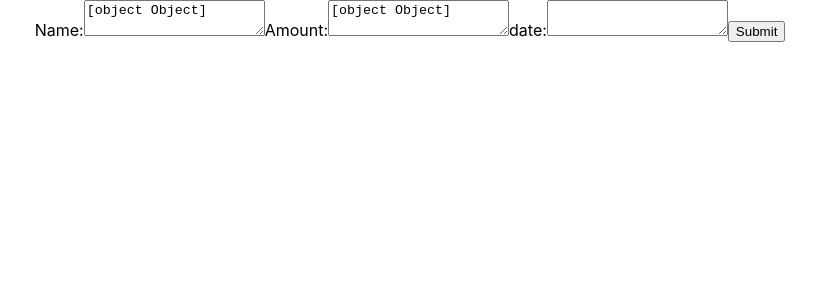
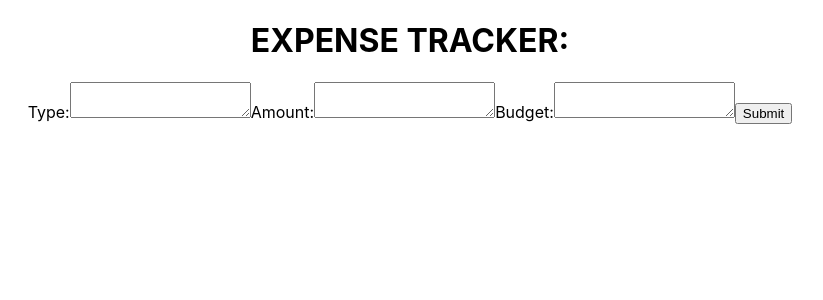
Before and after one commit to beninada/react_app, a React (Create React App) app: page /expenses in a window 1280 px wide. Shown: the top 300 px of the page, without its empty margins (230-1053 px from the left). Built offline with nearby package versions, Linux system fonts and the light colour scheme; no server answers.

Commit message:
expenses component

```diff
--- a/src/components/Expenses.js
+++ b/src/components/Expenses.js
@@ -6,51 +6,45 @@ import React, { Component } from 'react';
 class Expenses extends Component {
 
     state = {
-        name: '',
+        Type: '',
         amount: '',
-        date: ''
+        budget: ''
     }
 
-    getDate() {
-        let date = { currentTime: new Date().toLocaleString() };
-
-        this.setState({
-          date: date
-        });
+    handleChangeType= event =>{
+        this.setState({[event.target.type]: event.target.value})
     }
 
-    handleChange(event){
-        this.setState(event.target.value)
+    handleChangeAmount= event=>{
+        this.setState({[event.target.amountAvailable]:event.target.value})
+    }
+
+    handleChangeBudget= event=>{
+        this.setState({[event.target.budget]:event.target.value})
     }
 
     handleSubmit(event){
         alert(`A ${this.state} was submitted: ` + this.state);
         event.preventDefault()
-        const {name, amount, date} = this.state
+        const {name, amount, budget} = this.state
     }
 
     render() {
         return (
-            <form onSubmit={this.handleSubmit}>
-                <label>Name:
-                    <textarea value={this.state} onChange={this.handleChange}/>
-                    <label>Amount:
-                            <textarea value={this.state} onChange={this.handleChange}/>
-
-
-                        <label>date:
-
-                         <textarea value={this.state.date} onChange={this.handleChange}/>
-
-
-
-                            <input type="submit" value="Submit"/>
+                <form onSubmit={this.handleSubmit}>
+                    <h1>EXPENSE TRACKER:</h1>
+                    <label>Type:
+                     <textarea value={this.state.type} onChange={this.handleChangeType}/>
+                       <label>Amount:
+                             <textarea value={this.state.amount} onChange={this.handleChangeAmount}/>
+                         <label>Budget:
+                                <textarea value={this.state.budget} onChange={this.handleChangeBudget}/>
+                            </label>
                         </label>
-
                     </label>
 
-                </label>
-             </form>
+                  <input type="submit" value="Submit"/>
+                </form>
 
             );
         }
--- a/src/components/Profile.js
+++ b/src/components/Profile.js
@@ -5,20 +5,29 @@ import { connect } from 'react-redux'
 import { Redirect } from 'react-router-dom'
 import Expenses from './Expenses'
 
+
 class Profile extends React.Component {
 
 
 
 
+handleOnClick = () =>{
+
+}
+
   render() {
       console.log(getToken())
     return (
+
+
       <div>
+
          {!getToken() ? <Redirect to="/login" /> : null}
 
          {this.props.user.username ? <h1>{this.props.user.username}'s Profile</h1> : <h1>Loading...</h1>}
 
-          <link to="/Expenses"/>
+
+
       </div>
     )
   }
--- a/src/redux/actions/userActions.js
+++ b/src/redux/actions/userActions.js
@@ -1,9 +1,9 @@
-import { signupRequest } from '../../services/api'
+import  { profileRequest } from '../../services/api'
 
 
 export const getUser = () => {
   return (dispatch) => {
-    signupRequest().then(response => {
+      profileRequest().then(response => {
       dispatch({type: 'SET_USER', payload: response})
     })
   }
--- a/src/services/api.js
+++ b/src/services/api.js
@@ -4,7 +4,7 @@ const usersURL = URL + 'users'
 const parseJSON = res => res.json()
 
 const authHeaders = () => ({
-  Authorization: `Bearer ${localStorage.getItem('jwt')}`
+  'Authorization': `Bearer ${localStorage.getItem('jwt')}`
 })
 
 const loginHeaders = {
@@ -21,9 +21,9 @@ export function authRequest(credentials) {
   .then(parseJSON)
 }
 
-export function signupRequest() {
+export function profileRequest() {
   console.log(authHeaders())
-  return fetch(URL + 'signup', {
+  return fetch(URL + 'profile', {
     headers: authHeaders()
   })
   .then(parseJSON)
```
